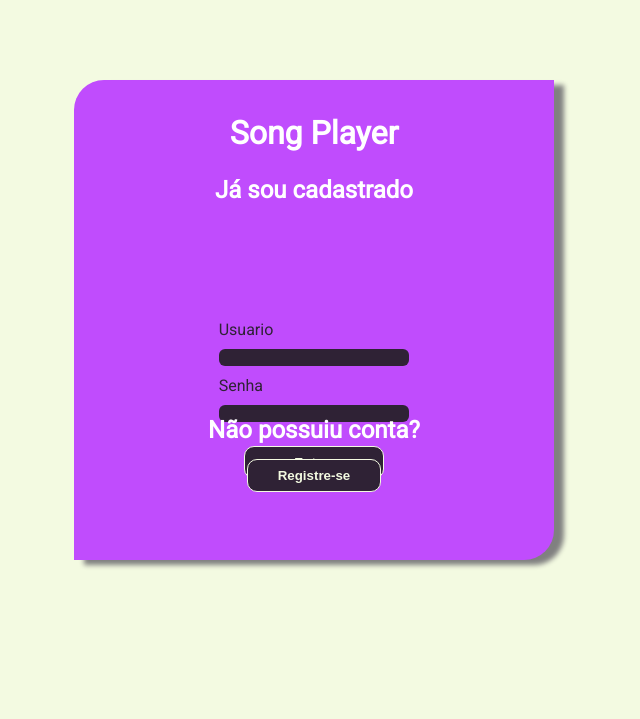
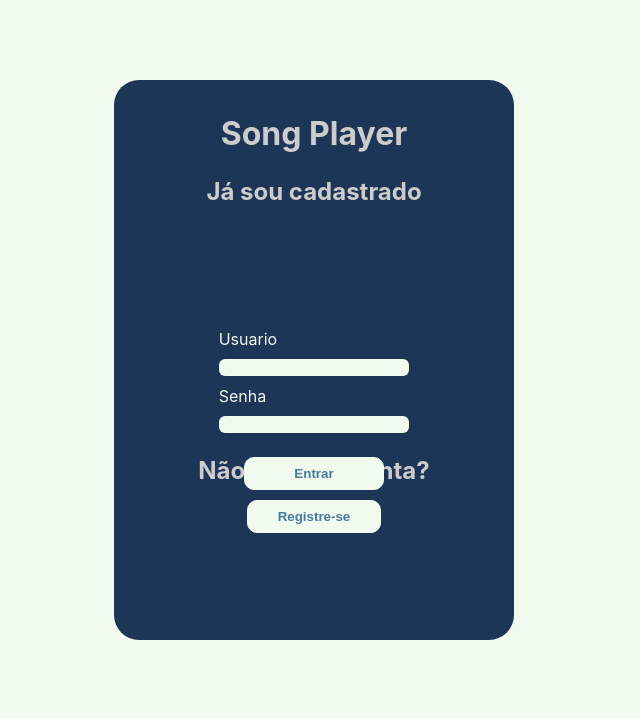
Before and after one commit to DiegoAbenicio/Player, a PHP site: page / in a window 1280 px wide. Shown: the top 719 px of the page, without its empty margins (326-966 px from the left). Run offline with PHP 8.4, Linux system fonts and the light colour scheme.

Commit message:
Página Principal
Foi alterado as CSS da página de login, foi criada a página de menu e suas CSS.

```diff
--- a/login/style.css
+++ b/login/style.css
@@ -1,32 +1,30 @@
-:root{
-    --bigBox: #C04CFD;
-    --background: #F3FAE1;
-    --buttonHover: #c74eff;
-    --inputColor: #2f2235;
-
+:root {
+    --bigBox: #1D3557;
+    --background: #F1FAEE;
+    --buttonHover: #1D3557;
+    --inputColor: #F1FAEE;
 }
 
 body {
     background-color: var(--background);
-    font-family: 'Roboto', sans-serif;
+    font-family: Inter;
 }
 
-#box-login{
+#box-login {
     background: var(--bigBox);
-    border-radius: 30px 0 30px 0;
-    width: 30em;
-    height: 30em;
+    width: 25em;
+    height: 35em;
     margin: 5em auto;
+    border-radius: 25px;
     color: var(--inputColor);
     display: flex;
     flex-direction: column;
     align-items: center;
     text-align: center;
-    box-shadow: 10px 5px 5px gray;
 }
 
-.title{
-    color: white;
+.title {
+    color: #CCCCCC;
     padding: 30px;
     padding-bottom: 0;
     margin-bottom: 10px;
@@ -34,25 +32,26 @@ body {
     text-align: center;
 }
 
-.options{
-    color: white;
+.options {
+    color: #CCCCCC;
     padding: 0;
     margin-bottom: 4px;
     margin-top: 14px;
     text-align: center;
 }
 
-.form-container{
+.form-container {
     display: flex;
     flex-direction: column;
     align-items: center;
     width: 95%;
     height: 28%;
-    padding-top: 20px;
+    padding-top: 35px;
     margin-top: 30px;
+    color: var(--inputColor);
 }
 
-.login{
+.login {
     display: flex;
     flex-direction: column;
     justify-content: space-evenly;
@@ -62,19 +61,19 @@ body {
     margin: 1em auto;
 }
 
-.input{
+.input {
     margin: 10px;
     background-color: var(--inputColor);
-    color: var(--background);
+    color: var(--bigBox);
     border: 0;
     border-radius: 6px;
     height: 1.6em;
     width: 14em;
 }
 
-button{
+button {
     background-color: var(--inputColor);
-    color: var(--background);
+    color: #457B9D;
     border: 1px solid var(--background);
     border-radius: 10px;
     margin: 28% auto;
@@ -87,20 +86,21 @@ button{
     transition: .3s ease all;
 }
 
-button:hover{
-    color: var(--buttonHover);
-    top:-2px;
-    box-shadow:4px 3px 3px #666;
+button:hover {
+    color: var(--bigBox);
+    top: -2px;
+    box-shadow: 4px 3px 3px #666;
     -webkit-transform: scale(1.2);
     transform: scale(1.2);
-    background-color: var(--background);
+    background-color: var(--inputColor);
 }
 
-.register-box{
+.register-box {
     margin-top: 10px;
     padding: 0;
 }
-#register{
+
+#register {
     margin: 5% auto;
     width: 10em;
 }
```
Also changed, not shown: playerLand/landstyle.css (+63 -0 lines), playerLand/playerLand.html (+34 -3 lines).
